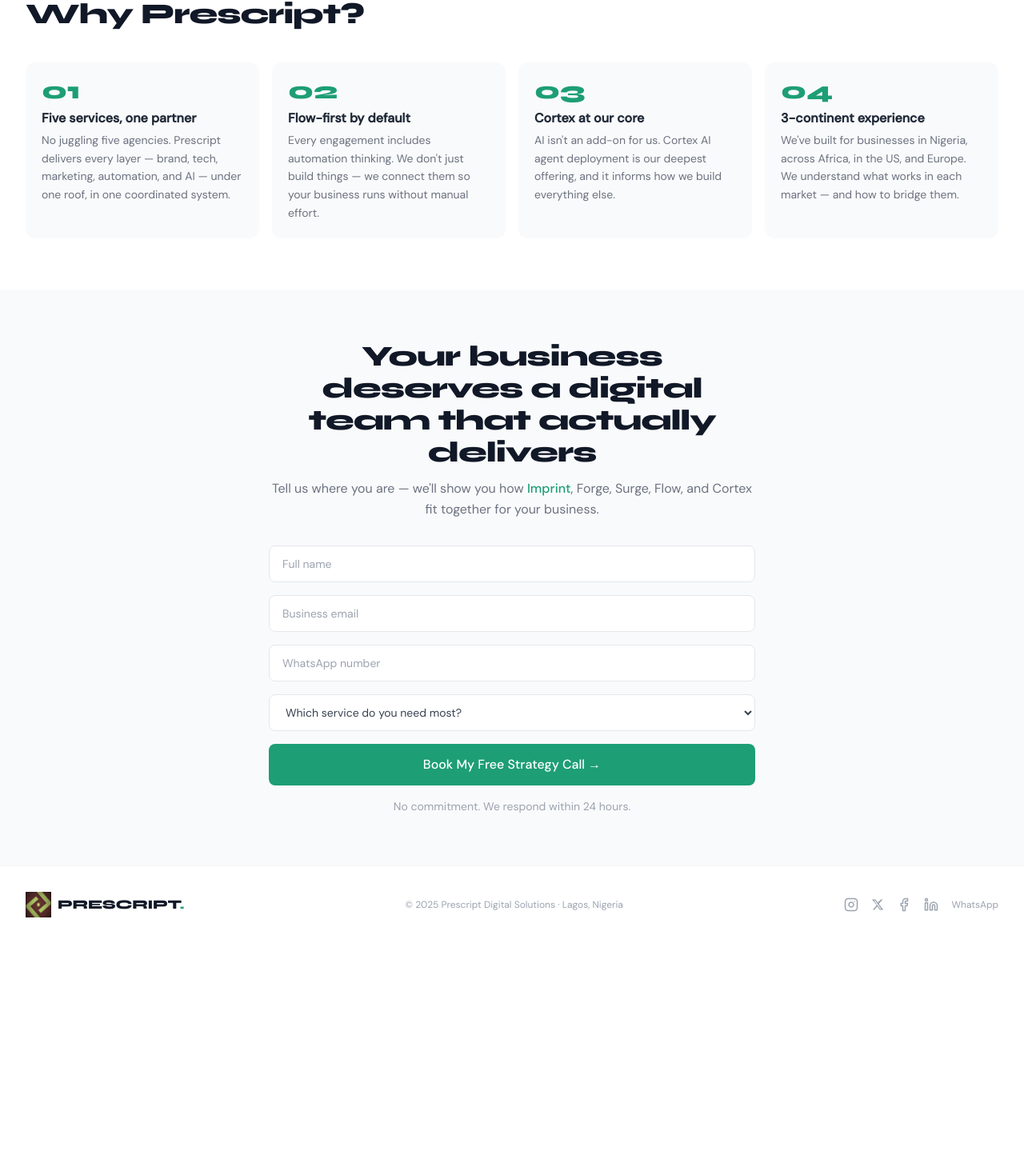
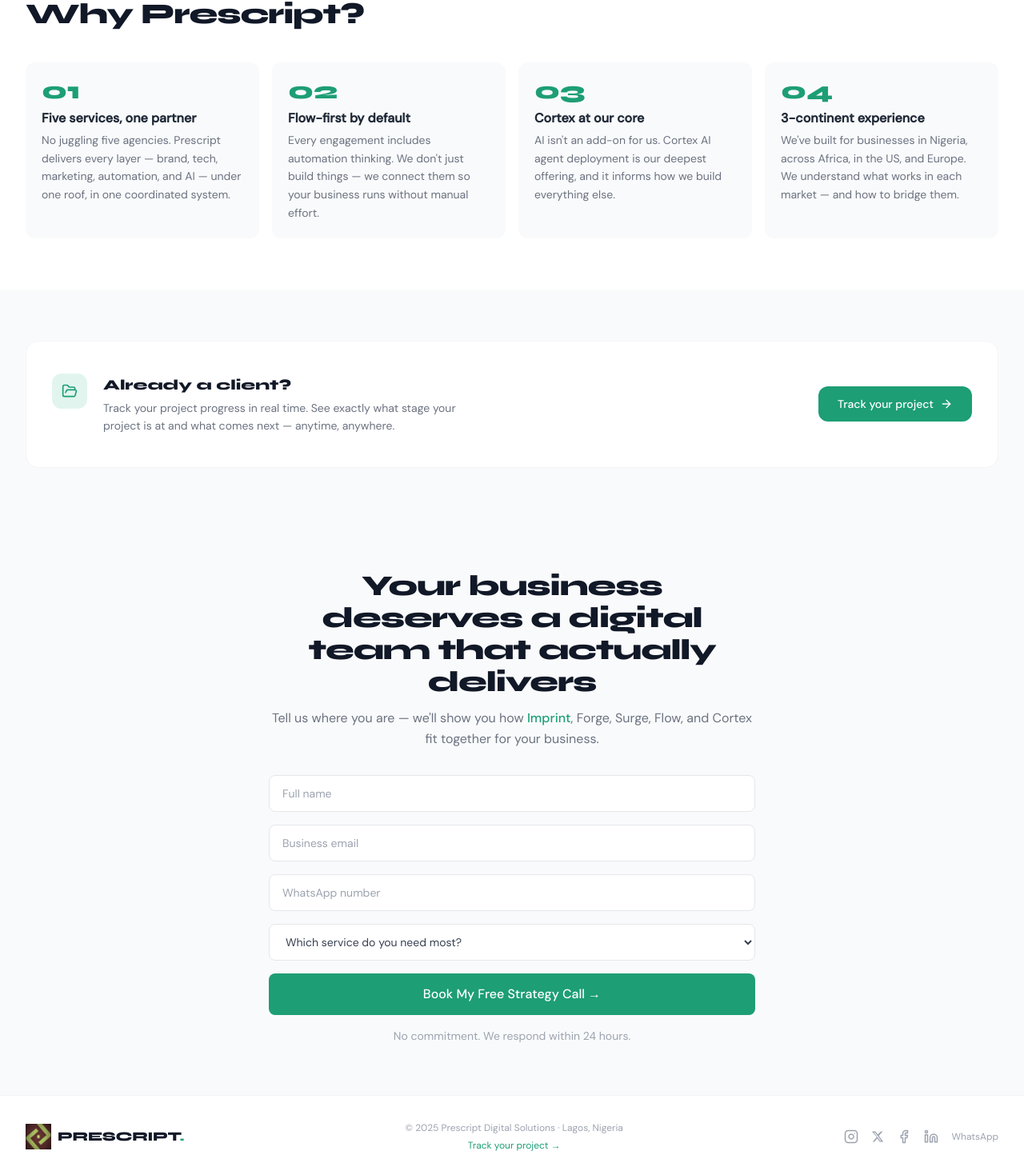
Before and after one commit to prescriptdigital-hub/prescript-website, a Next.js app: page / in a window 1280 px wide. Shown: the part 3209-4678 px from the top of the page at 80% size. Before the commit the page ends 4388 px from the top, so only its background shows below. Built offline with nearby package versions, Linux system fonts and the light colour scheme.

Commit message:
Add client project tracker section to homepage and footer

```diff
--- a/src/app/page.tsx
+++ b/src/app/page.tsx
@@ -6,6 +6,7 @@ import ServicesGrid from '@/components/home/ServicesGrid'
 import SubscriptionsPreview from '@/components/home/SubscriptionsPreview'
 import PackagesPreview from '@/components/home/PackagesPreview'
 import WhyPreScript from '@/components/home/WhyPreScript'
+import ClientTracker from '@/components/home/ClientTracker'
 import ContactCTA from '@/components/home/ContactCTA'
 
 export default function HomePage() {
@@ -19,6 +20,7 @@ export default function HomePage() {
         <SubscriptionsPreview />
         <PackagesPreview />
         <WhyPreScript />
+        <ClientTracker />
         <ContactCTA />
       </main>
       <Footer />
--- /dev/null
+++ b/src/components/home/ClientTracker.tsx
@@ -0,0 +1,25 @@
+import Link from "next/link"
+import { ArrowRight, FolderOpen } from "lucide-react"
+
+export default function ClientTracker() {
+  return (
+    <section className="py-16 px-4 sm:px-6 lg:px-8 bg-gray-50">
+      <div className="max-w-7xl mx-auto">
+        <div className="bg-white rounded-2xl border border-gray-100 px-8 py-10 flex flex-col md:flex-row items-center justify-between gap-6">
+          <div className="flex items-start gap-5">
+            <div className="w-11 h-11 rounded-xl bg-prescript-green-light flex items-center justify-center flex-shrink-0">
+              <FolderOpen size={20} className="text-prescript-green" />
+            </div>
+            <div>
+              <p className="font-syne font-extrabold text-lg text-gray-900 mb-1">Already a client?</p>
+              <p className="font-sans text-sm text-gray-500 leading-relaxed max-w-md">Track your project progress in real time. See exactly what stage your project is at and what comes next — anytime, anywhere.</p>
+            </div>
+          </div>
+          <Link href="/track" className="flex items-center gap-2 bg-prescript-green text-white font-sans font-medium text-sm px-6 py-3 rounded-xl hover:bg-prescript-green-mid transition-colors flex-shrink-0">
+            Track your project <ArrowRight size={16} />
+          </Link>
+        </div>
+      </div>
+    </section>
+  )
+}
--- a/src/components/layout/Footer.tsx
+++ b/src/components/layout/Footer.tsx
@@ -31,10 +31,11 @@ export default function Footer() {
             </span>
           </Link>
 
-          {/* Copyright */}
-          <p className="text-xs font-sans text-gray-400 text-center">
-            © 2025 Prescript Digital Solutions · Lagos, Nigeria
-          </p>
+          {/* Copyright + track link */}
+          <div className="flex flex-col items-center gap-1.5">
+            <p className="text-xs font-sans text-gray-400 text-center">© 2025 Prescript Digital Solutions · Lagos, Nigeria</p>
+            <Link href="/track" className="text-xs font-sans text-prescript-green hover:underline">Track your project →</Link>
+          </div>
 
           {/* Social links */}
           <div className="flex items-center gap-4">
```
